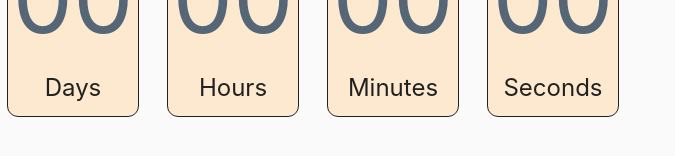
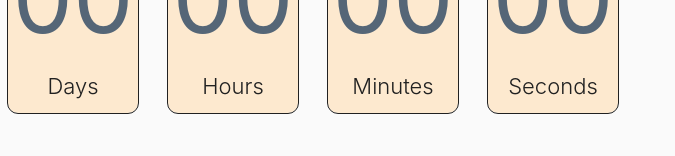
Before and after one commit to klav28/goit-js-hw-09, a website built with Parcel: page src/02-timer.html in a window 1280 px wide. Shown: the part 264-420 px from the top of the page, without its empty margins (0-675 px from the left). Built offline with nearby package versions, Linux system fonts and the light colour scheme.

Commit message:
Update common.css

```diff
--- a/src/css/common.css
+++ b/src/css/common.css
@@ -43,5 +43,6 @@ img {
 }
 
 .label {
-  font-size: 24px;
+  font-size: 22px;
+  font-weight: 300;
 }
```
